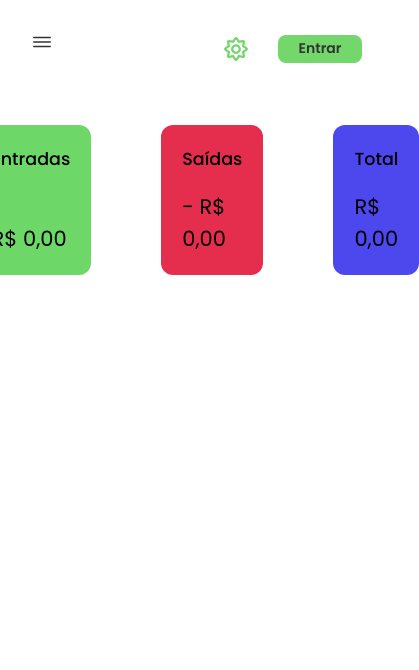
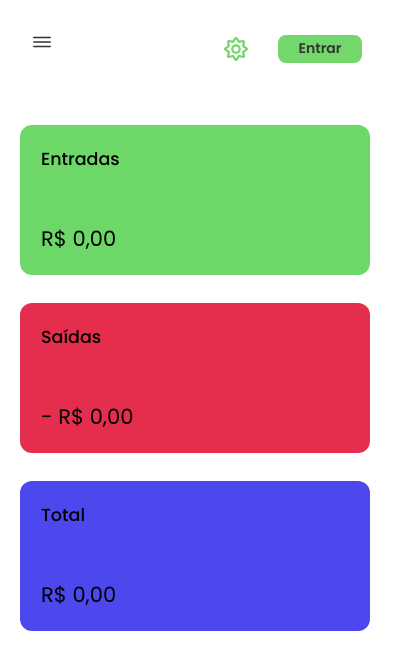
Before and after one commit to samuelmaia1/save-money, a Next.js app: page /home in a window 390 px wide. Shown: the top 670 px of the page, 419 px wide, since content can reach past the window. Built offline with nearby package versions, Linux system fonts and the light colour scheme; no server answers.

Commit message:
Aplicando responsividade no summary

```diff
--- a/src/styles/Summary.module.scss
+++ b/src/styles/Summary.module.scss
@@ -42,3 +42,10 @@
 .totalShape {
     background-color: #4D48ED;
 }
+
+@media (max-width: 850px) {
+    .container {
+        flex-direction: column;
+        gap: 2rem;
+    }
+}
```
